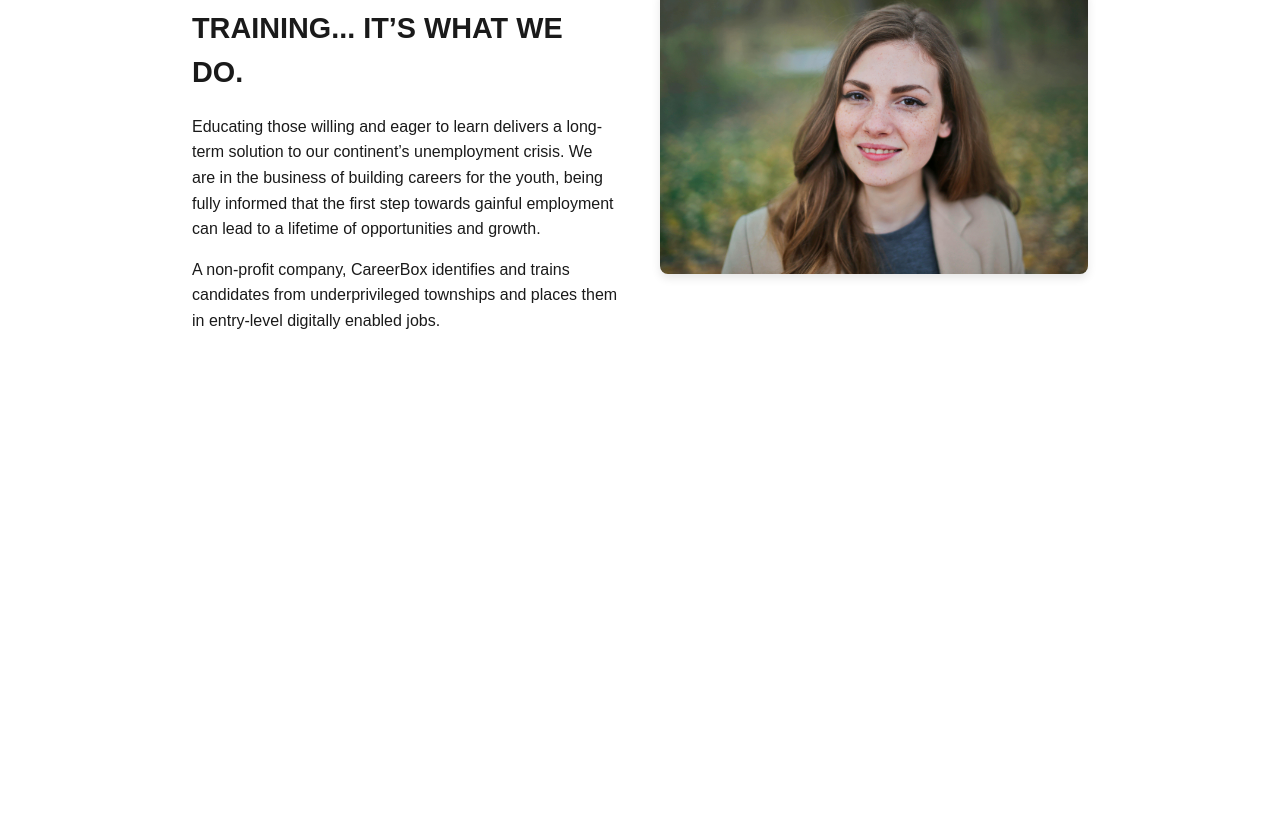
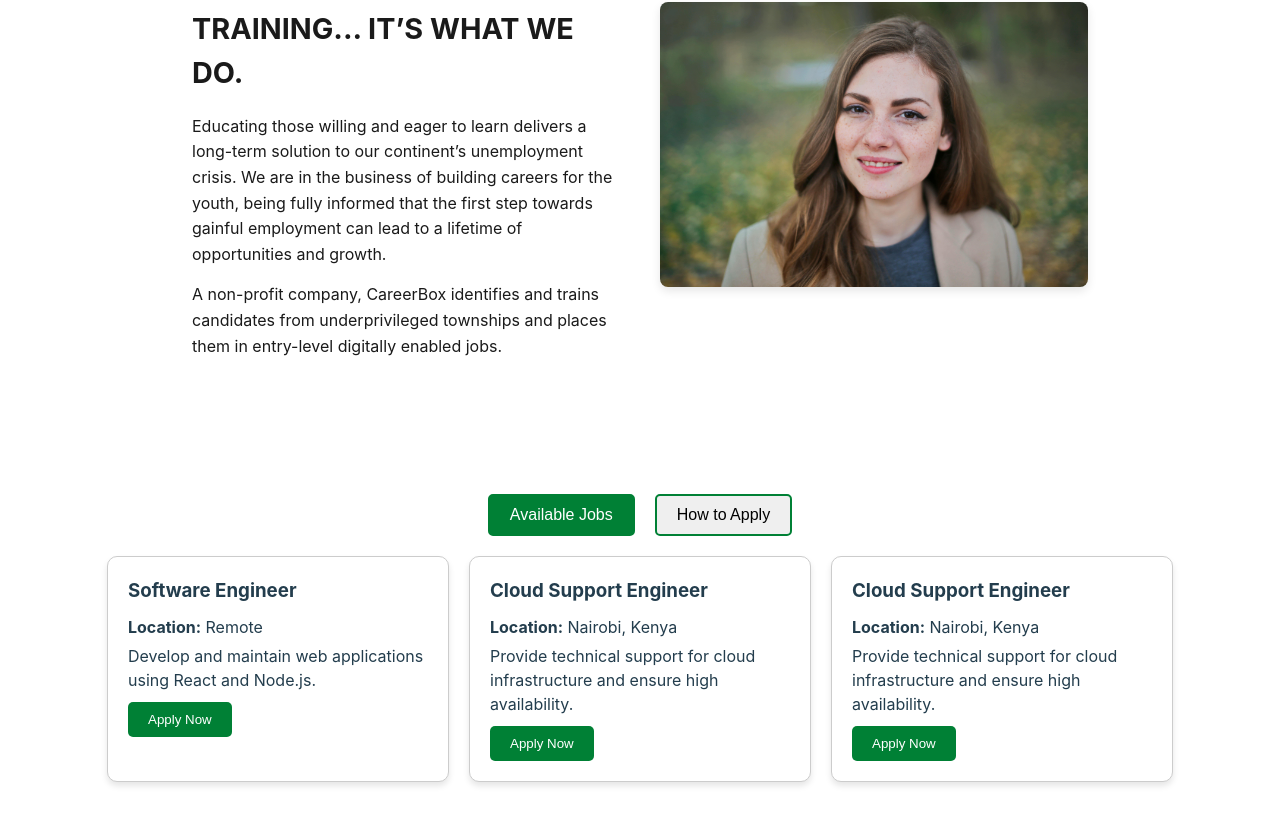
Before and after one commit to k-malongo/PeakReachCallCenter, a React (Vite) app: page /careers in a window 1280 px wide. Shown: the part 351-1176 px from the top of the page. Before the commit the page ends 800 px from the top, so only its background shows below. Built offline with nearby package versions, Linux system fonts and the light colour scheme.

Commit message:
add job application page

```diff
--- a/src/App.css
+++ b/src/App.css
@@ -950,8 +950,13 @@ p {
   padding: 5vh 10% 10vh;
 }
 
-#careers .home {
-  color: red;
+#careers .head_wrapper .home a{
+  text-decoration: none;
+  color: white ;
+}
+#careers .head_wrapper .home a:hover{
+  text-decoration: none;
+  color: #018035; ;
 }
 
 #careers .heading {
@@ -964,7 +969,7 @@ p {
 
 /* ImpactSourcing.css */
 #careers .impact-sourcing {
-  font-family: Arial, sans-serif;
+  /* font-family: Arial, sans-serif; */
   color: #1a1a1a;
 
   padding: 0 15%;
@@ -981,7 +986,7 @@ p {
 }
 
 #careers .header .impact {
-  color: #0047ab;
+  color: #018035;
 }
 
 #careers .content {
@@ -1022,7 +1027,106 @@ p {
   box-shadow: 0 4px 10px rgba(0, 0, 0, 0.1);
 }
 
-/* Ensure popup is responsive */
+.job-container {
+  width: 100%;
+  height: 100%;
+  /* font-family: Arial, sans-serif; */
+  /* padding: 15% 0 15%; */
+  padding: 15vh 0 15vh;
+}
+
+.tabs {
+  display: flex;
+  justify-content: center;
+  margin-bottom: 20px;
+  /* padding: 10vh 10px 0; */
+  transition: all 0.7s ease-in-out;
+  /* padding: 0 15%; */
+
+}
+
+.tabs button {
+  padding: 10px 20px;
+  margin: 0 10px;
+  border: none;
+  /* background-color: #018035; */
+  border: 1px;
+  color: black;
+  cursor: pointer;
+  font-size: 16px;
+  border-radius: 5px;
+  transition: background-color 0.7s;
+  border: 2px solid #008035;
+
+}
+
+.tabs button.active {
+  background-color: #008035;
+  color: white;
+}
+
+.tabs button:hover {
+  background: #c9e165;
+  color: black;
+  border: 2px solid #008035;
+
+}
+
+.tab-content {
+  text-align: center;
+}
+
+.jobs-list {
+  display: flex;
+  justify-content: center;
+  gap: 20px;
+  flex-wrap: wrap;
+}
+
+.job-card {
+  width: 300px;
+  padding: 20px;
+  border: 1px solid #ccc;
+  border-radius: 10px;
+  box-shadow: 0 4px 6px rgba(0, 0, 0, 0.1);
+  background-color: white;
+  text-align: left;
+}
+
+.job-card h3 {
+  color: #233d4d;
+  margin-bottom: 10px;
+}
+
+.job-card p {
+  color: #233d4d;
+  margin: 5px 0;
+}
+
+.apply-button {
+  display: block;
+  margin-top: 10px;
+  padding: 10px 20px;
+  background-color:#008035;
+  color: white;
+  border: none;
+  border-radius: 5px;
+  cursor: pointer;
+  transition: background-color 0.7s;
+}
+
+.apply-button:hover {
+  background: transparent;
+  color: black;
+  border: 2px solid #008035;
+}
+
+.how-to-apply {
+  padding: 20px;
+  color: #000;
+}
+
+
 @media (max-width: 768px) {
   .popup-content {
     width: 100%;
@@ -1503,6 +1607,10 @@ p {
     font-size: 1.6rem;
   }
 }
+.tab-content {
+  padding: 0 10vh;
+
+}
 
 @media only screen and (max-width: 430px) {
   #header .content {
@@ -1582,6 +1690,9 @@ p {
   #contact .contact_container .form .container {
     width: 200px;
   }
+  #careers {
+    width: 100%;
+  }
   #careers .header h1 {
     font-size: 1.8rem;
   }
@@ -1593,4 +1704,14 @@ p {
   #careers .text-section p {
     font-size: 0.9rem;
   }
-}
+  #careers .home{
+    display: flex;
+    justify-content: center;
+    align-items: center;
+    margin-bottom: 8px;
+  }
+
+  .tab-content {
+    padding: 0 5vh;
+  }
+}
--- a/src/App.jsx
+++ b/src/App.jsx
@@ -16,6 +16,8 @@ import Contact from "./components/Contact.jsx";
 import Footer from "./components/Footer.jsx";
 import Popup from "./components/Popup.jsx";
 import Careers from "./components/Careers.jsx";
+import ApplyPage from "./components/ApplyPage.jsx";
+
 
 function App() {
   const { pathname, hash, key } = useLocation();
@@ -71,18 +73,11 @@ function App() {
           }
         />
         <Route path="/careers" element={<Careers />} />
+        <Route path="/careers/apply/:jobId" element={<ApplyPage />} />
+
       </Routes>
 
-      {/* <Header />
-      <Services />
-      <About />
-      <Start />
-      <Testimonials />
-      <FAQ />
-      <Team />
-      <Contact />
-      <Footer openPopup={openPopup} />
-      {isPopupOpen && <Popup closePopup={closePopup} />} */}
+
     </>
   );
 }
--- /dev/null
+++ b/src/components/ApplyPage.jsx
@@ -0,0 +1,24 @@
+import { useParams } from "react-router-dom";
+
+export default function ApplyPage() {
+
+  const { jobId } = useParams();
+
+  return (
+    <div>
+      <h1>Apply for Job #{jobId}</h1>
+      <form>
+        {/* Application form fields */}
+        <label>
+          Name:
+          <input type="text" name="name" />
+        </label>
+        <label>
+          Email:
+          <input type="email" name="email" />
+        </label>
+        <button type="submit">Submit Application</button>
+      </form>
+    </div>
+  );
+}
--- a/src/components/Careers.jsx
+++ b/src/components/Careers.jsx
@@ -1,11 +1,15 @@
 import { Link } from "react-router-dom";
+import JobAdvertisement from "./JobAdvertisement";
 
 export default function Careers() {
   return (
     <div id="careers">
       <div className="head_wrapper">
         <div className="home">
+          <p>
           <Link to="/">Go back to home</Link>
+
+          </p>
         </div>
         <div className="heading">
           <p>CAREERS</p>
@@ -41,6 +45,8 @@ export default function Careers() {
           </div>
         </div>
       </div>{" "}
+      <JobAdvertisement />
+
     </div>
   );
 }
--- /dev/null
+++ b/src/components/JobAdvertisement.jsx
@@ -0,0 +1,88 @@
+import { useState } from "react";
+
+export default function JobAdvertisement() {
+  const [activeTab, setActiveTab] = useState("tab1");
+
+  const handleApplyClick = (jobId) => {
+    // Replace with the actual URL or dynamic routing logic
+    console.log(jobId)
+    window.location.href = `/careers/apply/${jobId}`;
+  };
+
+  const jobs = [
+    {
+      id: 1,
+      title: "Software Engineer",
+      location: "Remote",
+      description:
+        "Develop and maintain web applications using React and Node.js.",
+    },
+    {
+      id: 2,
+      title: "Cloud Support Engineer",
+      location: "Nairobi, Kenya",
+      description:
+        "Provide technical support for cloud infrastructure and ensure high availability.",
+    },
+    {
+      id: 3,
+      title: "Cloud Support Engineer",
+      location: "Nairobi, Kenya",
+      description:
+        "Provide technical support for cloud infrastructure and ensure high availability.",
+    },
+  ];
+
+  return (
+    <div className="job-container">
+      {/* Tabs */}
+      <div className="tabs">
+        <button
+          className={activeTab === "tab1" ? "active" : ""}
+          onClick={() => setActiveTab("tab1")}
+        >
+          Available Jobs
+        </button>
+        <button
+          className={activeTab === "tab2" ? "active" : ""}
+          onClick={() => setActiveTab("tab2")}
+        >
+          How to Apply
+        </button>
+      </div>
+
+      {/* Tab Content */}
+      <div className="tab-content">
+        {activeTab === "tab1" && (
+          <div className="jobs-list">
+            {jobs.map((job) => (
+              <div key={job.id} className="job-card">
+                <h3>{job.title}</h3>
+                <p>
+                  <strong>Location:</strong> {job.location}
+                </p>
+                <p>{job.description}</p>
+                <button
+                  className="apply-button"
+                  onClick={() => handleApplyClick(job.id)}
+                >
+                  Apply Now
+                </button>{" "}
+              </div>
+            ))}
+          </div>
+        )}
+        {activeTab === "tab2" && (
+          <div className="how-to-apply">
+            <h3>How to Apply</h3>
+            <p>
+              To apply for a position, click on the "Apply Now" button next to
+              the job listing and follow the instructions on the application
+              page.
+            </p>
+          </div>
+        )}
+      </div>
+    </div>
+  );
+}
```
